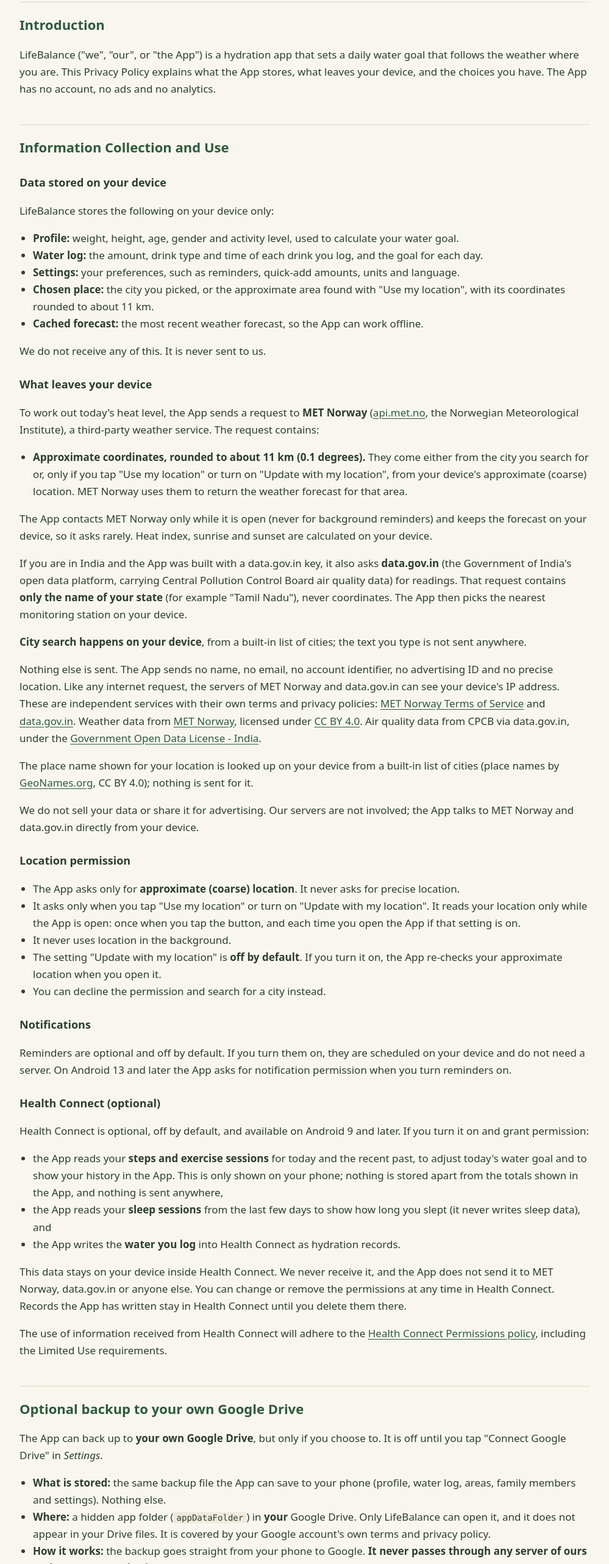
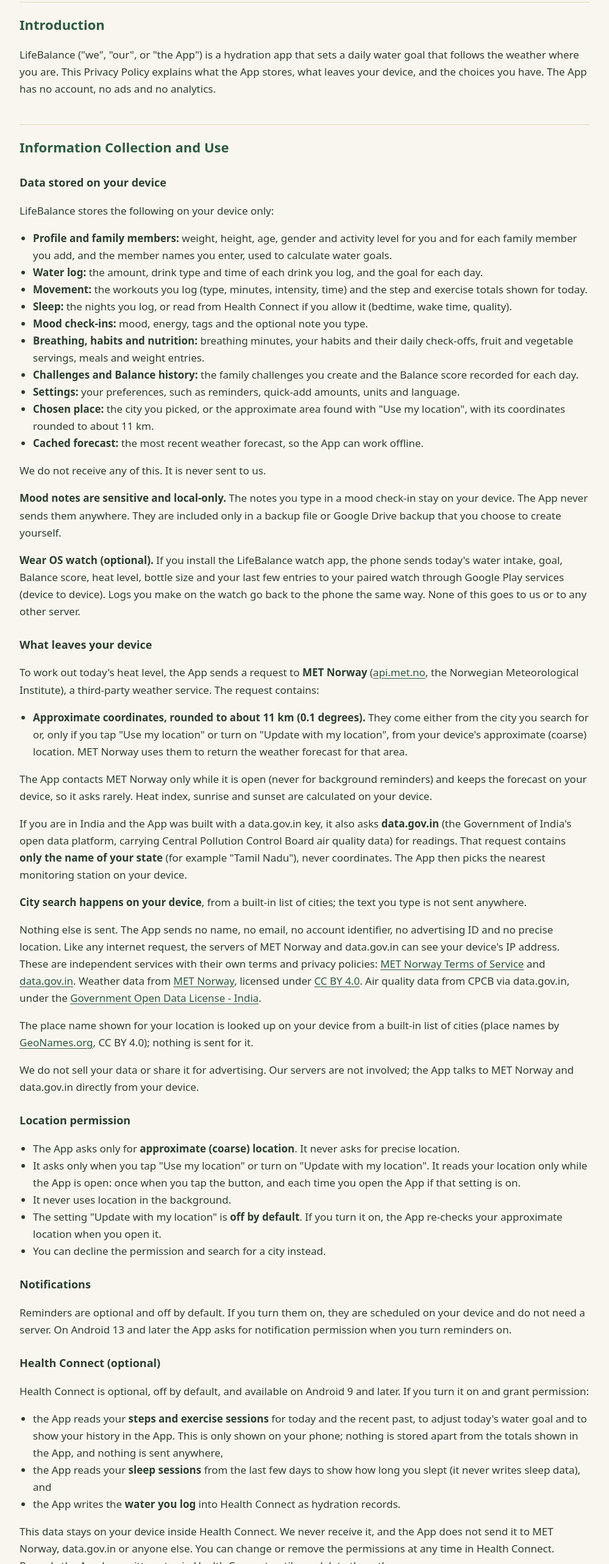
Before and after one commit to prasantht96/lifebalance-site, a plain HTML site: page privacy.html in a window 1280 px wide. Shown: the part 235-2800 px from the top of the page at 61% size, without its empty margins (140-1139 px from the left). Drawn offline with Linux system fonts and the light colour scheme.

Commit message:
Privacy: full on-device data list, Wear sync, Drive generations, delete-all details

```diff
--- a/privacy.html
+++ b/privacy.html
@@ -38,13 +38,20 @@
 <h3>Data stored on your device</h3>
 <p>LifeBalance stores the following on your device only:</p>
 <ul>
-<li><b>Profile:</b> weight, height, age, gender and activity level, used to calculate your water goal.</li>
+<li><b>Profile and family members:</b> weight, height, age, gender and activity level for you and for each family member you add, and the member names you enter, used to calculate water goals.</li>
 <li><b>Water log:</b> the amount, drink type and time of each drink you log, and the goal for each day.</li>
+<li><b>Movement:</b> the workouts you log (type, minutes, intensity, time) and the step and exercise totals shown for today.</li>
+<li><b>Sleep:</b> the nights you log, or read from Health Connect if you allow it (bedtime, wake time, quality).</li>
+<li><b>Mood check-ins:</b> mood, energy, tags and the optional note you type.</li>
+<li><b>Breathing, habits and nutrition:</b> breathing minutes, your habits and their daily check-offs, fruit and vegetable servings, meals and weight entries.</li>
+<li><b>Challenges and Balance history:</b> the family challenges you create and the Balance score recorded for each day.</li>
 <li><b>Settings:</b> your preferences, such as reminders, quick-add amounts, units and language.</li>
 <li><b>Chosen place:</b> the city you picked, or the approximate area found with "Use my location", with its coordinates rounded to about 11 km.</li>
 <li><b>Cached forecast:</b> the most recent weather forecast, so the App can work offline.</li>
 </ul>
 <p>We do not receive any of this. It is never sent to us.</p>
+<p><b>Mood notes are sensitive and local-only.</b> The notes you type in a mood check-in stay on your device. The App never sends them anywhere. They are included only in a backup file or Google Drive backup that you choose to create yourself.</p>
+<p><b>Wear OS watch (optional).</b> If you install the LifeBalance watch app, the phone sends today's water intake, goal, Balance score, heat level, bottle size and your last few entries to your paired watch through Google Play services (device to device). Logs you make on the watch go back to the phone the same way. None of this goes to us or to any other server.</p>
 
 <h3>What leaves your device</h3>
 <p>To work out today's heat level, the App sends a request to <b>MET Norway</b> (<a href="https://api.met.no/">api.met.no</a>, the Norwegian Meteorological Institute), a third-party weather service. The request contains:</p>
@@ -83,10 +90,11 @@
 <h2>Optional backup to your own Google Drive</h2>
 <p>The App can back up to <b>your own Google Drive</b>, but only if you choose to. It is off until you tap "Connect Google Drive" in <i>Settings</i>.</p>
 <ul>
-<li><b>What is stored:</b> the same backup file the App can save to your phone (profile, water log, areas, family members and settings). Nothing else.</li>
+<li><b>What is stored:</b> the same backup file the App can save to your phone: profile, water log, movement, sleep, mood check-ins (including notes), breathing, habits, nutrition, family members, challenges, Balance history and settings. Nothing else.</li>
 <li><b>Where:</b> a hidden app folder (<code>appDataFolder</code>) in <b>your</b> Google Drive. Only LifeBalance can open it, and it does not appear in your Drive files. It is covered by your Google account's own terms and privacy policy.</li>
 <li><b>How it works:</b> the backup goes straight from your phone to Google. <b>It never passes through any server of ours and we never receive it.</b> The App asks Google for the single permission "See, create, and delete its own configuration data in your Google Drive" (<code>drive.appdata</code>) and gets no access to your other Drive files or your contacts.</li>
-<li><b>Weekly backup:</b> an optional setting. It runs on an unmetered (Wi-Fi) network and only if Google allows it without asking you again.</li>
+<li><b>Weekly backup:</b> an optional setting. It runs on an unmetered (Wi-Fi) network and only if Google allows it without asking you again. It does nothing if this phone has no data yet, or if a backup from another phone or an earlier install is already on Drive and you have not chosen to replace it.</li>
+<li><b>Two copies:</b> the App keeps at most two files in the hidden folder: the latest backup and the one before it (<code>lifebalance-backup.prev.json</code>). If a backup already exists when you back up for the first time from a phone, the App asks whether to restore it or replace it. "Delete my Drive backup" removes both files.</li>
 <li><b>Your control:</b> you can restore from Drive, delete the Drive backup from inside the App, or disconnect Google Drive at any time. You can also remove the App's access in your Google Account settings, which deletes its hidden folder.</li>
 </ul>
 <p>Apart from this optional feature, the App opts out of Android's automatic backup, so your data is not copied to the cloud unless you connect Google Drive.</p>
@@ -99,11 +107,11 @@
 <h3>How to delete all of your data</h3>
 <p>Any of the following permanently erases your LifeBalance data from your device:</p>
 <ul>
-<li><b>Delete all data in the App.</b> Open <i>Settings → Delete all data</i>. This erases your profile, water log, settings, chosen place and cached forecast immediately, cancels reminders, and returns the App to the first-time setup.</li>
+<li><b>Delete all data in the App.</b> Open <i>Settings → Delete all data</i>. This erases everything listed above (profile and family members, water, movement, sleep, mood, breathing, habits, challenges, Balance history, settings, chosen place and cached forecast) and shared card images immediately, cancels reminders, disconnects Google Drive (revokes access, stops the weekly backup and forgets your account name), and returns the App to the first-time setup. If Google Drive is connected you can tick "Also delete my Google Drive backup" to delete the Drive files as well. The flags that record a tip or purchase are kept, so a purchase is not lost; they hold no personal data.</li>
 <li><b>Uninstall the app.</b> Removing LifeBalance deletes its local storage.</li>
 <li><b>Clear the app's data without uninstalling.</b> On Android, open <i>Settings → Apps → LifeBalance → Storage → Clear data</i> (the exact wording varies by device).</li>
 </ul>
-<p>Water records the App wrote to Health Connect stay in Health Connect. You can delete them in the Health Connect app. If you used the optional Google Drive backup, delete it first with <i>Settings → Delete my Drive backup</i> (or remove the App's access in your Google Account); that file is in your own Drive, not with us.</p>
+<p>Water records the App wrote to Health Connect stay in Health Connect. You can delete them in the Health Connect app. If you used the optional Google Drive backup, tick "Also delete my Google Drive backup" in the delete dialog, or delete it first with <i>Settings → Delete my Drive backup</i> (or remove the App's access in your Google Account); those files (the latest backup and the previous copy) are in your own Drive, not with us.</p>
 <p>Once deleted, this data cannot be recovered by you or by us. We hold no backups, copies or archives of it. A Google Drive backup you made is yours and is deleted as described above.</p>
 <p>If you have any question about deleting your data, email us at <b>prasantht246@gmail.com</b> and we will respond. See also the <a href="delete-data.html">data deletion page</a>.</p>
 
```
